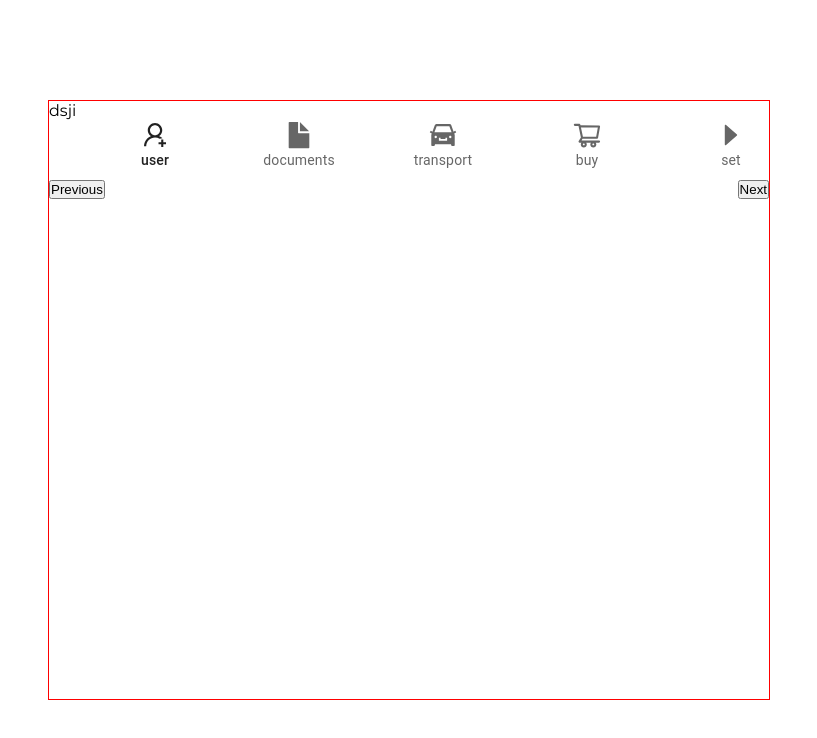
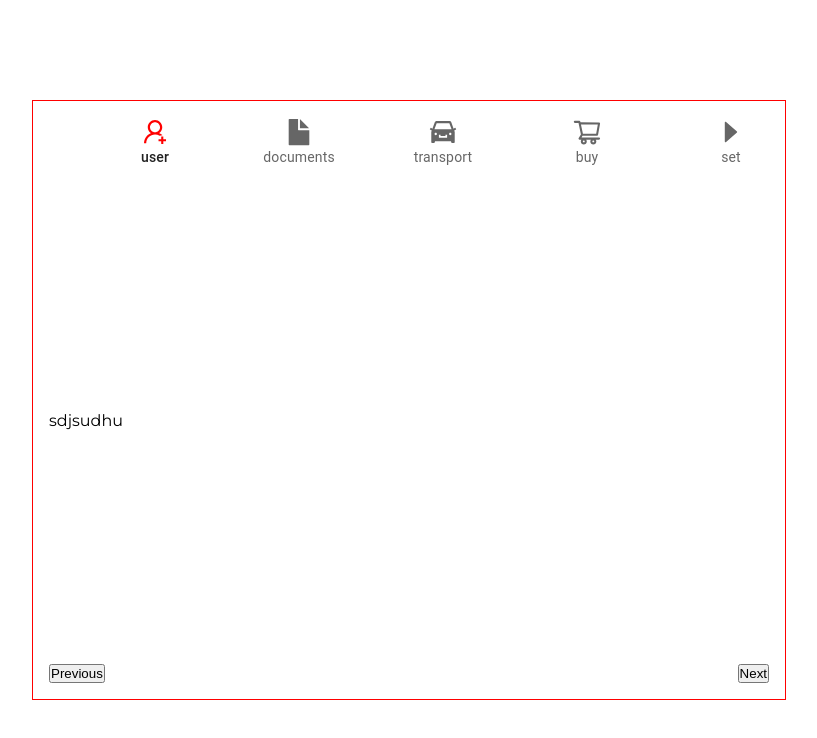
Before and after one commit to GuiCoelho-S/step-forms, a React (Vite) app: page / in a window 1280 px wide. Shown: the top 738 px of the page, without its empty margins (231-1048 px from the left). Built offline with nearby package versions, Linux system fonts and the light colour scheme.

Commit message:
feat: add visual feedback

```diff
--- a/src/components/Form/index.tsx
+++ b/src/components/Form/index.tsx
@@ -6,7 +6,9 @@ import * as S from './style';
 const Form: React.FC = () => {
   return (
     <S.Container>
-      <Steps />
+      <Steps>
+        <p>sdjsudhu</p>
+      </Steps>
     </S.Container>
   );
 }
--- a/src/components/StepIcon/index.tsx
+++ b/src/components/StepIcon/index.tsx
@@ -1,5 +1,5 @@
 import React from 'react';
-import { AiOutlineUserAdd, AiFillCar, AiOutlineShoppingCart, AiOutlineCaretRight } from 'react-icons/ai';
+import { AiOutlineUserAdd, AiFillCar, AiOutlineShoppingCart, AiOutlineCaretRight, AiFillCheckCircle } from 'react-icons/ai';
 import { IoDocumentSharp } from 'react-icons/io5';
 
 import * as S from './style';
@@ -15,14 +15,15 @@ const Icons = {
 interface IStepIcons{
   value: keyof typeof Icons;
   label: string;
+  status: boolean;
   //active: boolean;
 }
 
-const StepIcon: React.FC<IStepIcons> = ({ value, label }: IStepIcons) => {
+const StepIcon: React.FC<IStepIcons> = ({ value, label, status }: IStepIcons) => {
 
   return (
     <S.Container>
-      {Icons[value]}
+      { status ? (<AiFillCheckCircle />) : (<>{Icons[value]}</>) }
       <p>{label}</p>
     </S.Container>
   );
--- a/src/components/StepIcon/style.ts
+++ b/src/components/StepIcon/style.ts
@@ -1,5 +1,4 @@
 import styled from "@emotion/styled";
-
 
 export const Container = styled.div`
 
--- a/src/components/Steps/index.tsx
+++ b/src/components/Steps/index.tsx
@@ -1,9 +1,12 @@
 import { Step, StepLabel, Stepper } from '@mui/material';
-import React, { useCallback, useRef, useState } from 'react';
+import React, { ReactNode, useCallback, useRef, useState } from 'react';
 import StepIcon from '../StepIcon';
 import * as S from './style';
 
-export const Steps: React.FC = () => {
+interface StepsProps {
+  children: ReactNode
+}
+export const Steps: React.FC<StepsProps> = ({ children }: StepsProps) => {
 
   const steps = ['user', 'documents', 'transport', 'buy', 'set'];
 
@@ -30,31 +33,28 @@ export const Steps: React.FC = () => {
 
   console.log(activeStep)
 
-  const isActiveStep = (currentStep: number, currentPage: number ) => {
+  const completedStep = (currentStep: number, keyStep: number) => {
 
-    if(currentPage && currentStep) return true
+    if(keyStep < currentStep) return true
     return false
   }
 
   return (
     <S.Container>
-      <p>dsji</p>
 
-
-
-      <Stepper activeStep={activeStep} connector={<S.ColorlibConnector />}>
+      <Stepper activeStep={activeStep} >
         {steps.map((label, index) => {
 
-
-
+          let completed = completedStep(activeStep, index)
           return (
             <Step key={label}
-              className={activeStep === index ? "step activeStep" : "step"}
+              className={activeStep >= index ? "step activeStep" : "step"}
             >
               <StepLabel StepIconComponent={StepIcon}>
                 <StepIcon
-                  value={index as any}
-                  label={label}
+                label={label}
+                value={index as any}
+                status={completed}
                  // active={isActiveStep(activeStep, index)}
                   />
               </StepLabel>
@@ -62,7 +62,7 @@ export const Steps: React.FC = () => {
           );
         })}
       </Stepper>
-
+      { children }
       <S.NavigationStep>
         <button
           onClick={() => navigatePage(activeStep, "previous")}
--- a/src/components/Steps/style.ts
+++ b/src/components/Steps/style.ts
@@ -6,6 +6,17 @@ interface BtnProps {
 }
 export const Container = styled.div`
 
+display:flex;
+height:100%;
+flex-direction: column;
+justify-content: space-between;
+padding:1rem;
+
+.activeStep {
+  svg {
+    fill:red;
+  }
+}
 `
 
 export const NavigationStep = styled.footer`
@@ -21,28 +32,3 @@ export const Button = styled.button<BtnProps>`
 background:${({ state }) => state ? "#244fb2" : "#eff3fd"};
 color:${({ state }) => state ? "#fff" : "#333"};
 `
-
-export const ColorlibConnector = muiStyle(StepConnector)(({ theme }) => ({
-  [`&.${stepConnectorClasses.alternativeLabel}`]: {
-    top: 22,
-  },
-  [`&.${stepConnectorClasses.active}`]: {
-    [`& .${stepConnectorClasses.line}`]: {
-      backgroundImage:
-        'linear-gradient( 95deg,rgb(242,113,33) 0%,rgb(233,64,87) 50%,rgb(138,35,135) 100%)',
-    },
-  },
-  [`&.${stepConnectorClasses.completed}`]: {
-    [`& .${stepConnectorClasses.line}`]: {
-      backgroundImage:
-        'linear-gradient( 95deg,rgb(242,113,33) 0%,rgb(233,64,87) 50%,rgb(138,35,135) 100%)',
-    },
-  },
-  [`& .${stepConnectorClasses.line}`]: {
-    height: 3,
-    border: 0,
-    backgroundColor:
-      theme.palette.mode === 'dark' ? theme.palette.grey[800] : '#eaeaf0',
-    borderRadius: 1,
-  },
-}));
```
